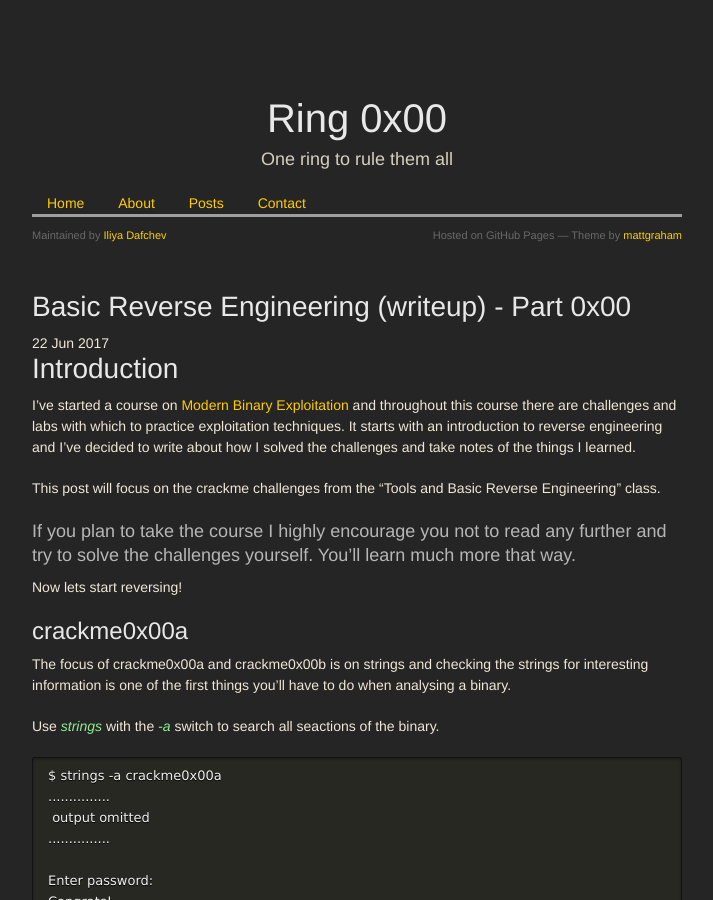
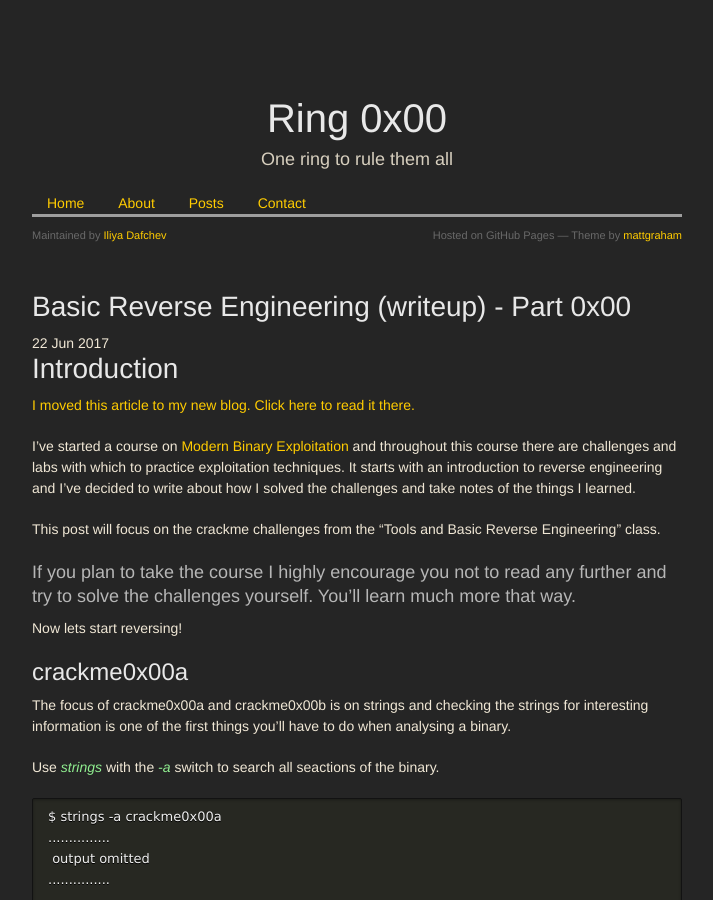
Before and after one commit to idafchev/idafchev.github.io, a Jekyll site: the page built from _posts/2017-06-22-basic_reverse_engineering_part_1.md, in a window 1280 px wide and 900 px high. Shown: the whole window, without its empty margins (283-996 px from the left). Built offline with Jekyll 4.4.1, drawn with Linux system fonts in a browser that asks for light colours; nearby versions of some CDN libraries; some web fonts are replaced; comment, search, counter and statistics services are not loaded.

Commit message:
Update 2017-06-22-basic_reverse_engineering_part_1.md

```diff
--- a/_posts/2017-06-22-basic_reverse_engineering_part_1.md
+++ b/_posts/2017-06-22-basic_reverse_engineering_part_1.md
@@ -8,6 +8,7 @@
 ---
 
 # Introduction
+[I moved this article to my new blog. Click here to read it there.](https://idafchev.github.io/blog/basic_reverse_engineering_part_1/)
 
 I've started a course on [Modern Binary Exploitation](http://security.cs.rpi.edu/courses/binexp-spring2015/) and throughout this course there are challenges and labs with which to practice exploitation techniques. It starts with an introduction to reverse engineering and I've decided to write about how I solved the challenges and take notes of the things I learned.
 
```
